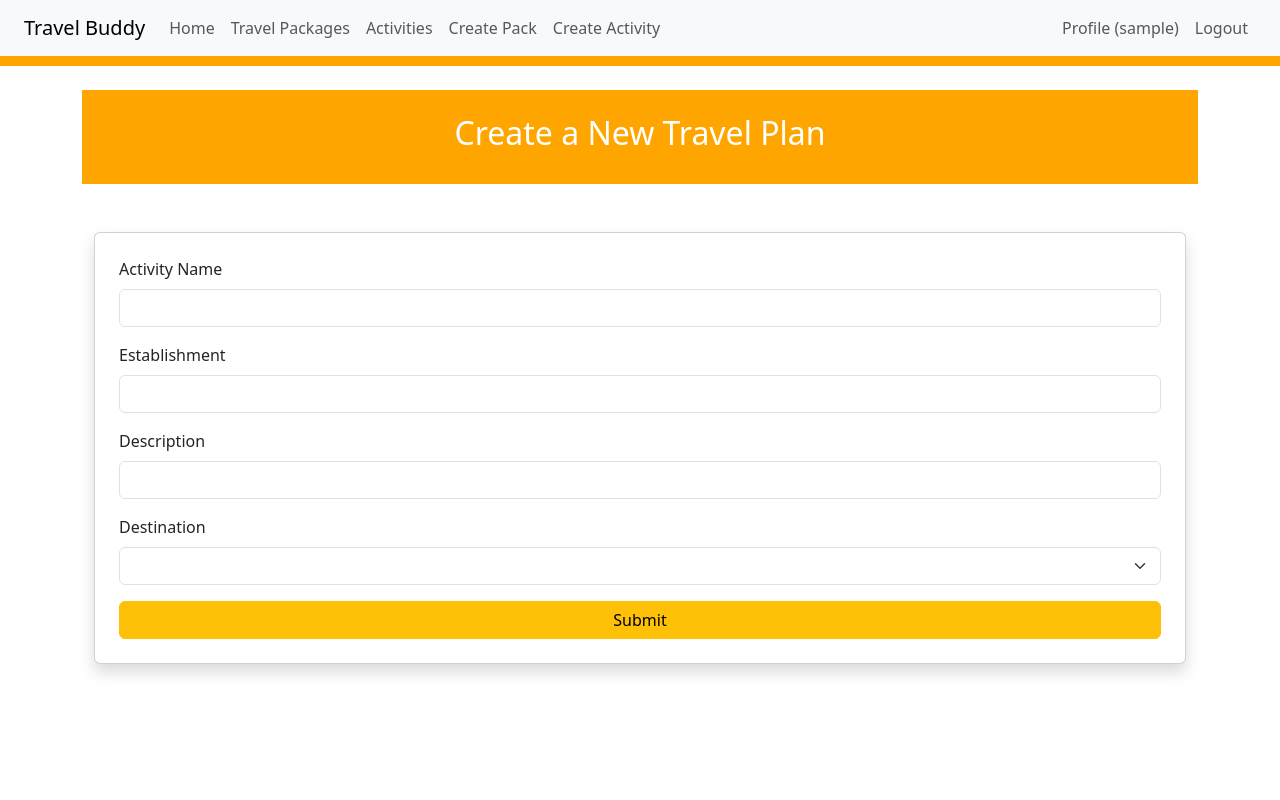
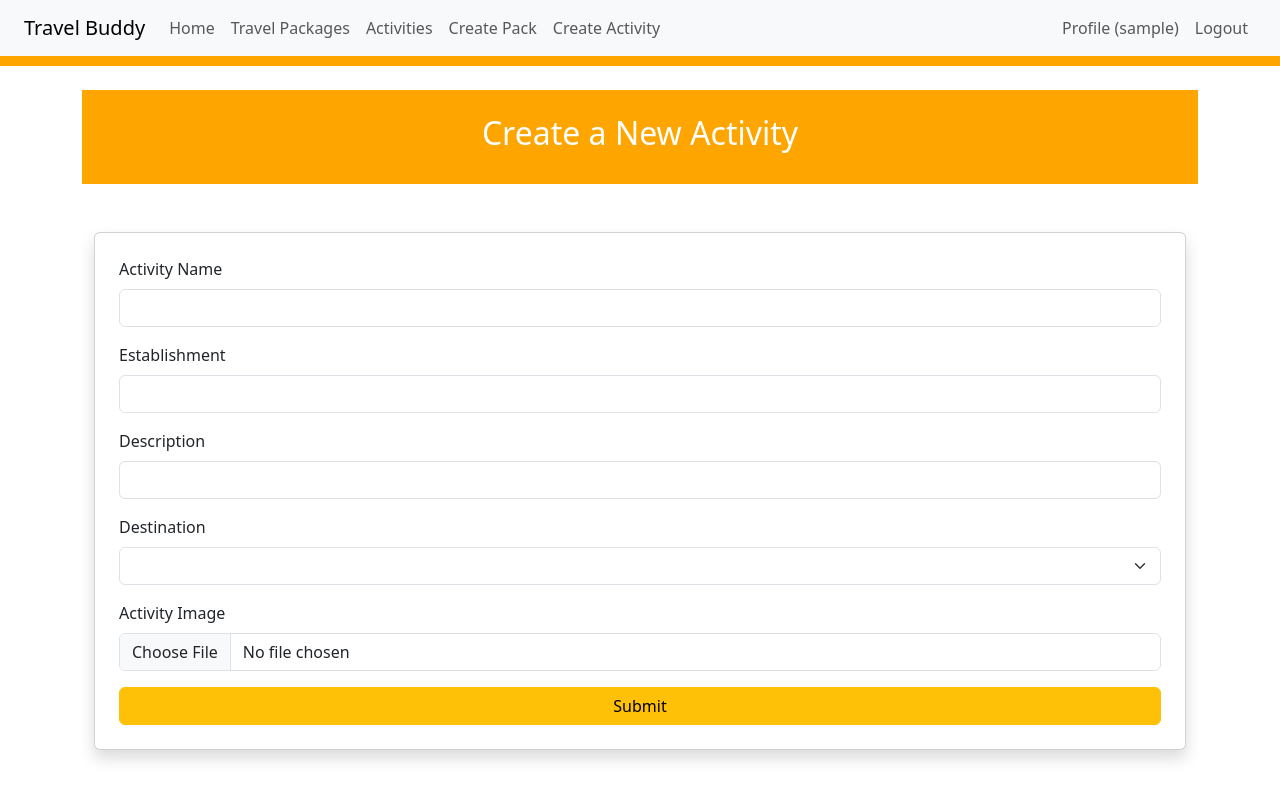
Before and after one commit to Ewriede/Travel-Buddy, a Flask app: page /create_active in a window 1280 px wide. Run offline with Flask 3, Linux system fonts and the light colour scheme; the visitor is signed in with stand-in values (Sample User, id 1); data that the repository does not hold is empty; parts of the project's set-up code (start-up, migrations or seed data) failed here and were passed over.

Commit message:
I CRY ALL THE TIME

```diff
--- a/app/models.py
+++ b/app/models.py
@@ -57,6 +57,7 @@ class Travelplan(db.Model):
     time_needed: so.Mapped[int] = so.mapped_column()
     budget: so.Mapped[int] = so.mapped_column()
     group_rec: so.Mapped[int] = so.mapped_column()
+    image_filename = db.Column(db.String(200))
 
     user_id: so.Mapped[int] = so.mapped_column(sa.ForeignKey('user.id'))
     owner: so.Mapped['User'] = so.relationship('User', back_populates='tpacks')
@@ -72,6 +73,7 @@ class Activities(db.Model):
     name: so.Mapped[str] = so.mapped_column(sa.String(140))
     establishment: so.Mapped[str] = so.mapped_column(sa.String(140))
     description: so.Mapped[str] = so.mapped_column(sa.String(140))
+    image_filename = db.Column(db.String(200))
 
     destination_id: so.Mapped[int] = so.mapped_column(sa.ForeignKey('destination.id'))
     destination_activity: so.Mapped['Destination'] = so.relationship('Destination', back_populates='activity_des')
--- a/app/routes.py
+++ b/app/routes.py
@@ -4,13 +4,22 @@ from flask import render_template, flash, redirect, url_for, request, jsonify
 from flask_login import login_user, logout_user, current_user, login_required
 import sqlalchemy as sa
 from flask_migrate import current
-
 from app import app, db
 from app.forms import LoginForm, RegistrationForm, EditProfileForm, \
     EmptyForm, PostForm, ResetPasswordRequestForm, ResetPasswordForm
 from app.models import User, Travelplan, Destination, Activities, ActivityToPlan
+import os
+from werkzeug.utils import secure_filename
 
+basedir = os.path.abspath(os.path.dirname(__file__))
 
+app.config['ACTIVITY_UPLOAD_FOLDER'] = os.path.join(basedir, 'static', 'uploads', 'activities')
+app.config['TRAVEL_PLAN_UPLOAD_FOLDER'] = os.path.join(basedir, 'static', 'uploads', 'travel_plans')
+
+ALLOWED_EXTENSIONS = {'png', 'jpg', 'jpeg', 'gif'}
+
+def allowed_file(filename):
+    return '.' in filename and filename.rsplit('.', 1)[1].lower() in ALLOWED_EXTENSIONS
 @app.route('/')
 @app.route('/index')
 def index():
@@ -80,17 +89,17 @@ def populate_db():
     db.session.add_all([destination_1, destination_2, destination_3])
     db.session.commit()
 
-    plan_1 = Travelplan(name="Swim School", time_needed="14", budget="1000", group_rec="4", owner=user_1, destination_plan=destination_1)
+    plan_1 = Travelplan(name="Swim School", time_needed="14", budget="1000", group_rec="4", image_filename="ithaca_pool.jpg", owner=user_1, destination_plan=destination_1)
     plan_2 = Travelplan(name="Shopping Spree", time_needed="3", budget="250", group_rec="3", owner=user_2, destination_plan=destination_2)
     plan_3 = Travelplan(name="From a Walk to a Ride", time_needed="31", budget="5000", group_rec="6", owner=user_3, destination_plan=destination_3)
     plan_4 = Travelplan(name="Skipping School", time_needed="2", budget="150", group_rec="2", owner=user_2, destination_plan=destination_1)
     db.session.add_all([plan_1, plan_2, plan_3, plan_4])
     db.session.commit()
 
-    activity_1 = Activities(name="swim", establishment="pool.exe", description="Cool Pool", destination_activity=destination_1)
+    activity_1 = Activities(name="swim", establishment="pool.exe", description="Cool Pool", image_filename="swimming.jpg", destination_activity=destination_1)
     activity_2 = Activities(name="walk", establishment="trail.exe", description="Cool Trail", destination_activity=destination_3)
     activity_3 = Activities(name="shop", establishment="shop.exe", description="Cool Shop", destination_activity=destination_2)
-    activity_4 = Activities(name="school", establishment="school.exe", description="Why?", destination_activity=destination_1)
+    activity_4 = Activities(name="school", establishment="school.exe", description="Why?", image_filename="ithaca_logo.png", destination_activity=destination_1)
     activity_5 = Activities(name="sled", establishment="sled.exe", description="Cool Sled", destination_activity=destination_3)
     activity_6 = Activities(name="Roller Coaster", establishment="Coaster.exe", description="Cool Coaster", destination_activity=destination_1)
     db.session.add_all([activity_1, activity_2, activity_3, activity_4, activity_5, activity_6])
@@ -175,33 +184,38 @@ def create_pack():
     destinations = Destination.query.all()
 
     if request.method == 'POST':
-        name = request.form['name']
-        budget = request.form['budget']
-        time_needed = request.form['time_needed']
-        group_rec = request.form['group_rec']
-        destination_id = request.form['destination']
-        activity_ids = request.form.getlist('activities')
+        image = request.files.get("image")
+        image_filename = None
 
+        if image and image.filename != '' and allowed_file(image.filename):
+            filename = secure_filename(image.filename)
+            folder = app.config['TRAVEL_PLAN_UPLOAD_FOLDER']
+            os.makedirs(folder, exist_ok=True)
+            filepath = os.path.join(folder, filename)
+            image.save(filepath)
+            image_filename = filename
+
+        # Create the Travelplan
         new_plan = Travelplan(
-            name=name,
-            budget=budget,
-            time_needed=time_needed,
-            group_rec=group_rec,
-            owner=current_user,
-            destination_id=destination_id
+            name=request.form['name'],
+            budget=request.form['budget'],
+            time_needed=request.form['time_needed'],
+            group_rec=request.form['group_rec'],
+            destination_id=request.form['destination'],
+            image_filename=image_filename,
+            user_id=current_user.id  # If your Travelplan model tracks who created it
         )
         db.session.add(new_plan)
         db.session.commit()
 
+        # Handle activities (can be multiple with same name 'activities')
+        activity_ids = request.form.getlist('activities')
         for activity_id in activity_ids:
-            activity = db.session.get(Activities, int(activity_id))
-            if activity:
-                join = ActivityToPlan(plan=new_plan, active=activity)
-                db.session.add(join)
+            link = ActivityToPlan(plan_id=new_plan.id, activity_id=activity_id)
+            db.session.add(link)
 
         db.session.commit()
-        flash('Plan added successfully.')
-        return redirect(url_for('index'))
+        return redirect(url_for('travel_packages'))
 
     return render_template('create_package.html', destinations=destinations)
 
@@ -225,25 +239,31 @@ def create_active():
     destinations = Destination.query.all()
 
     if request.method == 'POST':
-        name = request.form['name']
-        establishment = request.form['establishment']
-        description = request.form['description']
-        destination_id = request.form['destination']
+        image = request.files.get("image")
+        image_filename = None
+
+        if image and image.filename != '' and allowed_file(image.filename):
+            filename = secure_filename(image.filename)
+            folder = app.config['ACTIVITY_UPLOAD_FOLDER']
+            filepath = os.path.join(folder, filename)
+            os.makedirs(os.path.dirname(filepath), exist_ok=True)
+            image.save(filepath)
+            image_filename = filename
 
         new_activity = Activities(
-            name=name,
-            establishment=establishment,
-            description=description,
-            destination_id=destination_id
+            name=request.form['name'],
+            description=request.form['description'],
+            establishment=request.form['establishment'],
+            destination_id=request.form['destination'],
+            image_filename=image_filename
         )
         db.session.add(new_activity)
         db.session.commit()
-
-        db.session.commit()
-        flash('Plan added successfully.')
-        return redirect(url_for('index'))
+        return redirect(url_for('activities_list'))  # Adjust this route name if needed
 
     return render_template('create_activity.html', destinations=destinations)
+
+
 
 
 @app.route('/activities_list')
--- a/app/templates/create_activity.html
+++ b/app/templates/create_activity.html
@@ -4,14 +4,14 @@
   <!-- Orange Header -->
   <header class="py-4" style="background-color: orange; color: white;">
     <div class="container text-center">
-      <h2>Create a New Travel Plan</h2>
+      <h2>Create a New Activity</h2>
     </div>
   </header>
 
   <!-- Form Content -->
   <div class="container mt-5">
     <div class="card shadow p-4">
-      <form method="POST">
+      <form method="POST" enctype="multipart/form-data">
         <div class="mb-3">
           <label for="name" class="form-label">Activity Name</label>
           <input type="text" class="form-control" id="name" name="name" required>
@@ -36,6 +36,12 @@
           </select>
         </div>
 
+        <!-- Image Upload -->
+        <div class="mb-3">
+          <label for="image" class="form-label">Activity Image</label>
+          <input type="file" class="form-control" id="image" name="image" accept="image/*">
+        </div>
+
         <button type="submit" class="btn btn-warning w-100">Submit</button>
       </form>
     </div>
```
Also changed, not shown: app/templates/activities.html (+13 -1 lines), app/templates/activity.html (+22 -15 lines), app/templates/create_package.html (+22 -5 lines), app/templates/pack.html (+23 -2 lines), app/templates/travel_packages.html (+12 -2 lines), app/static/imgs/no_img.png (added), app/static/imgs/no_pfp.png (added), app/static/uploads/activities/ithaca_logo.png (added), app/static/uploads/activities/swimming.jpg (added), app/static/uploads/travel_plans/ithaca_pool.jpg (added).
